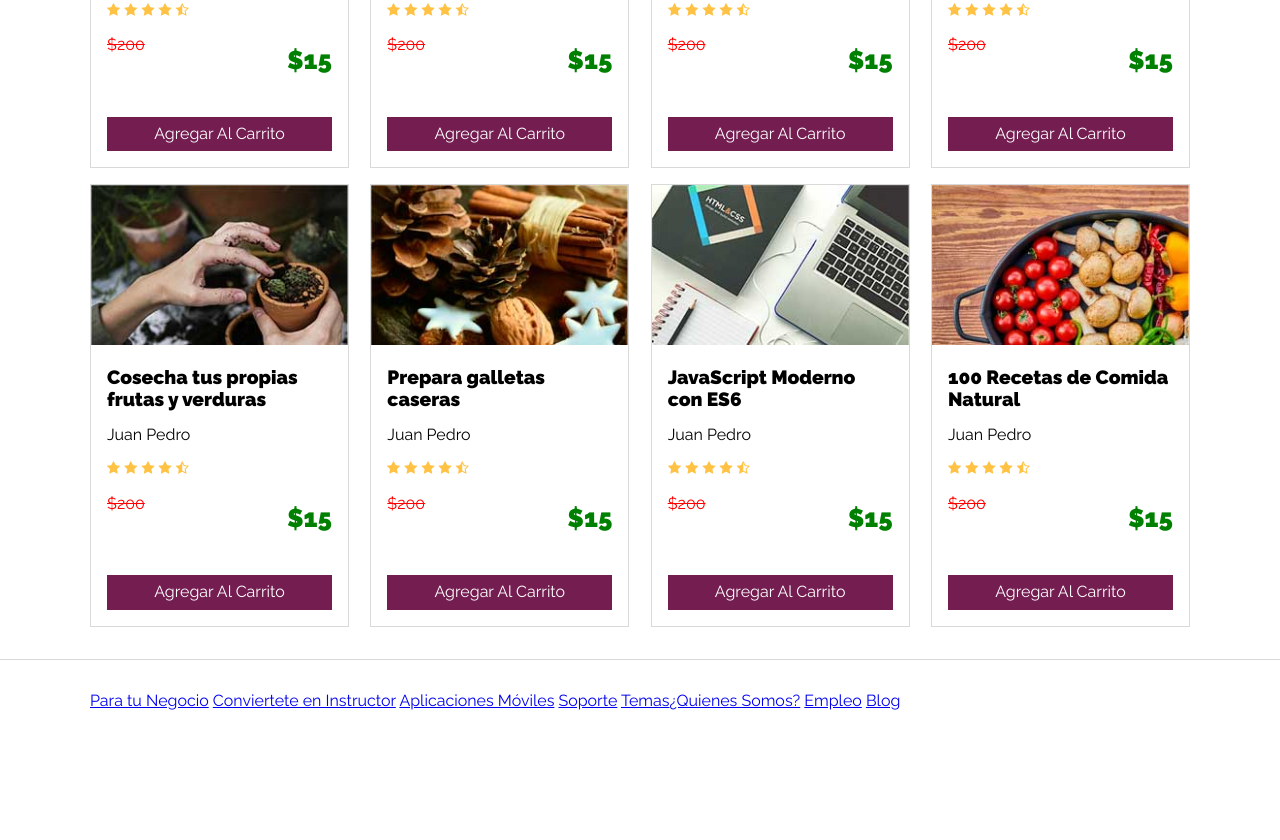
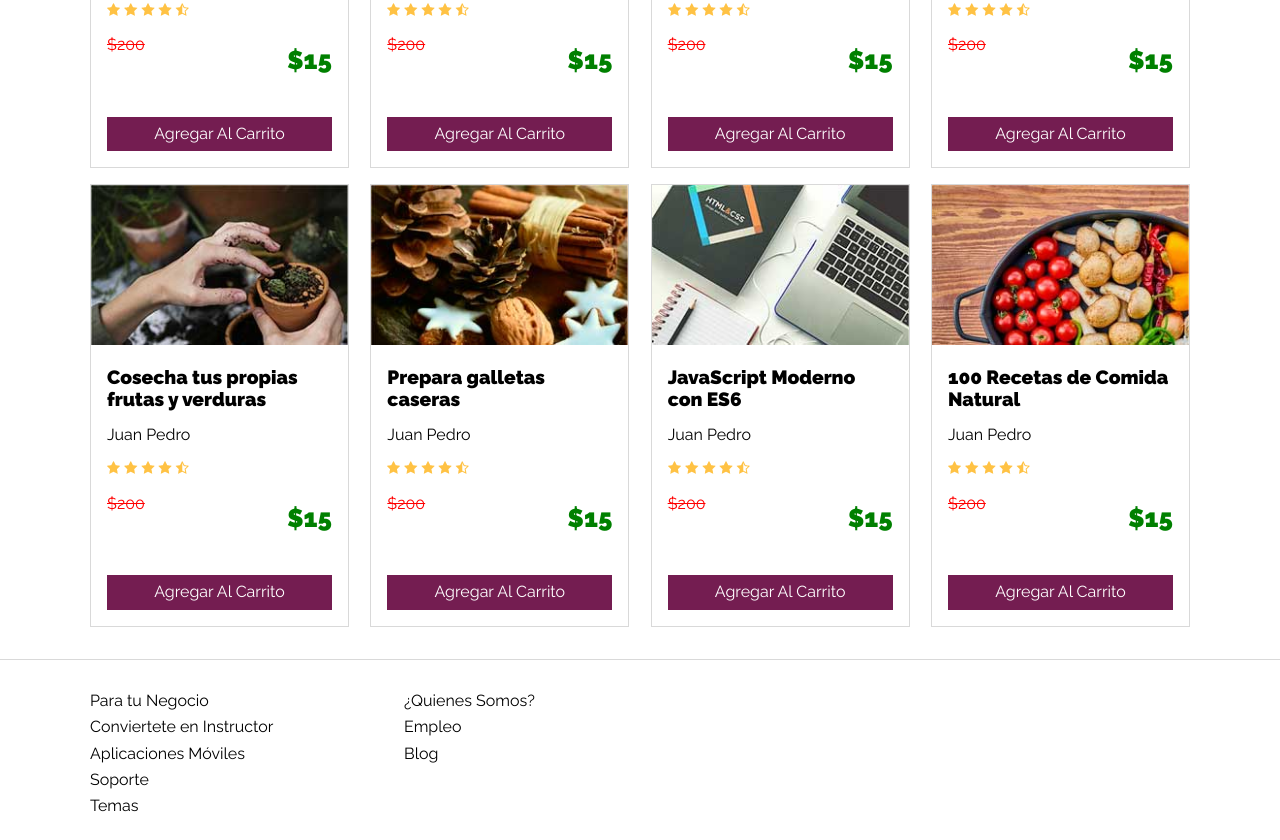
Before and after one commit to GilbDavis/FlexBox-Course-Site, a website: page index.html in a window 1280 px wide. Shown: the part 1405-2245 px from the top of the page. Before the commit the page ends 2115 px from the top, so only its background shows below. Drawn offline with nearby package versions, Linux system fonts and the light colour scheme.

Commit message:
Sitio finalizado [Proximamente agregando mas subpaginas]

```diff
--- a/scss/_mixins.scss
+++ b/scss/_mixins.scss
@@ -42,3 +42,21 @@
     @content;
   }
 }
+
+// Menus de navegacion
+@mixin menus() {
+  display: flex;
+  flex-direction: column;
+  margin-bottom: 1rem;
+  flex: 1;
+
+  @include desktop {
+    flex: 0 1 calc(30% - 1rem);
+  }
+
+  a {
+    color: $negro;
+    text-decoration: none;
+    margin-bottom: .5rem;
+  }
+}
--- a/scss/_variables.scss
+++ b/scss/_variables.scss
@@ -10,6 +10,7 @@ $secundario: #741d51;
 $terciario: #e44e52;
 $blanco: #ffffff;
 $gris: #f2f2f2;
+$negro: #000000;
 
 // Variables tamanos de Media Queries
 
--- a/scss/app.scss
+++ b/scss/app.scss
@@ -221,3 +221,7 @@ body {
     }
   }
 }
+
+.menu {
+  @include menus();
+}
```
Also changed, not shown: css/app.css.
